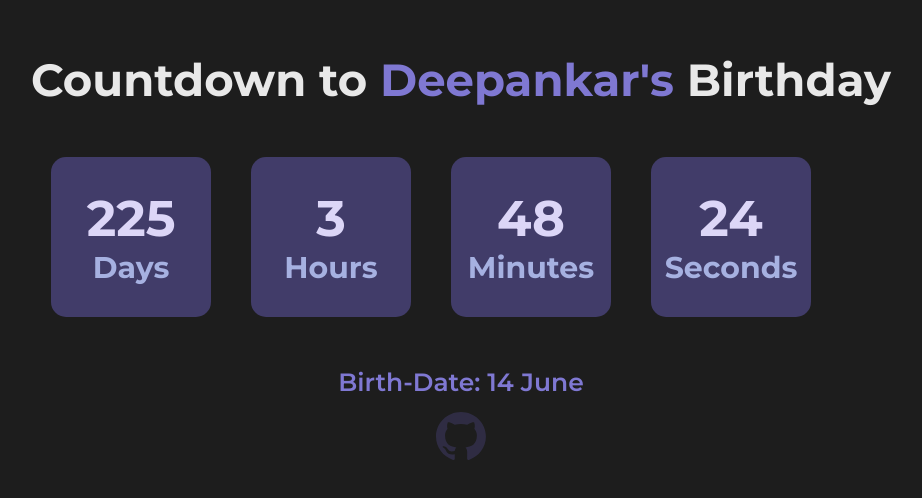
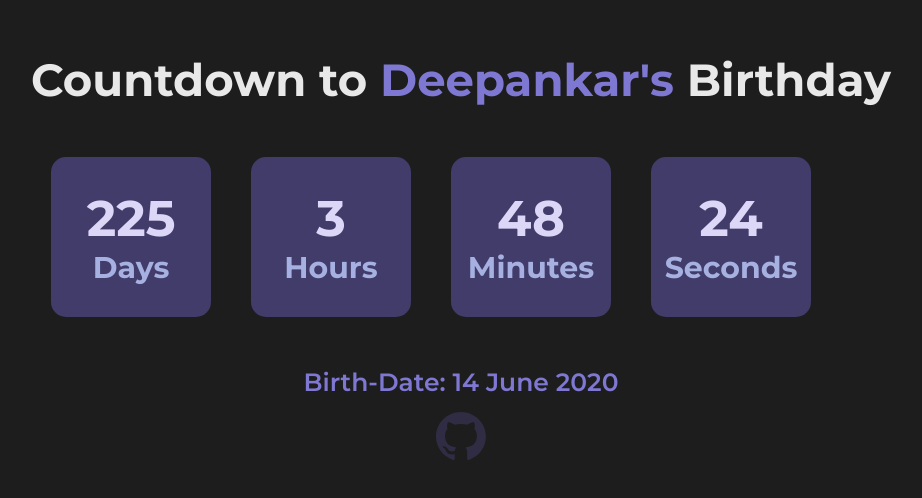
Before and after one commit to Renirous/Birthday-Wisher, a React (Create React App) app: page / in a window 1280 px wide. Shown: the part 142-640 px from the top of the page, without its empty margins (179-1101 px from the left). Built offline with nearby package versions, Linux system fonts and the light colour scheme.

Commit message:
Update Birthday.jsx
added year in display

```diff
--- a/src/Birthday.jsx
+++ b/src/Birthday.jsx
@@ -38,7 +38,9 @@
         let birthdayDay = new Date(currentYear, month - 1, day);
         if (dateAtm > birthdayDay) {
           birthdayDay = new Date(currentYear + 1, month - 1, day);
-        } else if (dateAtm.getFullYear() === birthdayDay.getFullYear() + 1) {
+        }
+
+        else if (dateAtm.getFullYear() === birthdayDay.getFullYear() + 1) {
           birthdayDay = new Date(currentYear, month - 1, day);
         }
 
@@ -104,7 +106,7 @@
       {!isItBday && (
         <>
           <div className='birthdate'>
-            Birth-Date: {day} {monthBday}
+            Birth-Date: {day} {monthBday} {currentYear}
           </div>
           <div className='credits'>
             <a href='https://github.com/Deep-Codes'>
```
